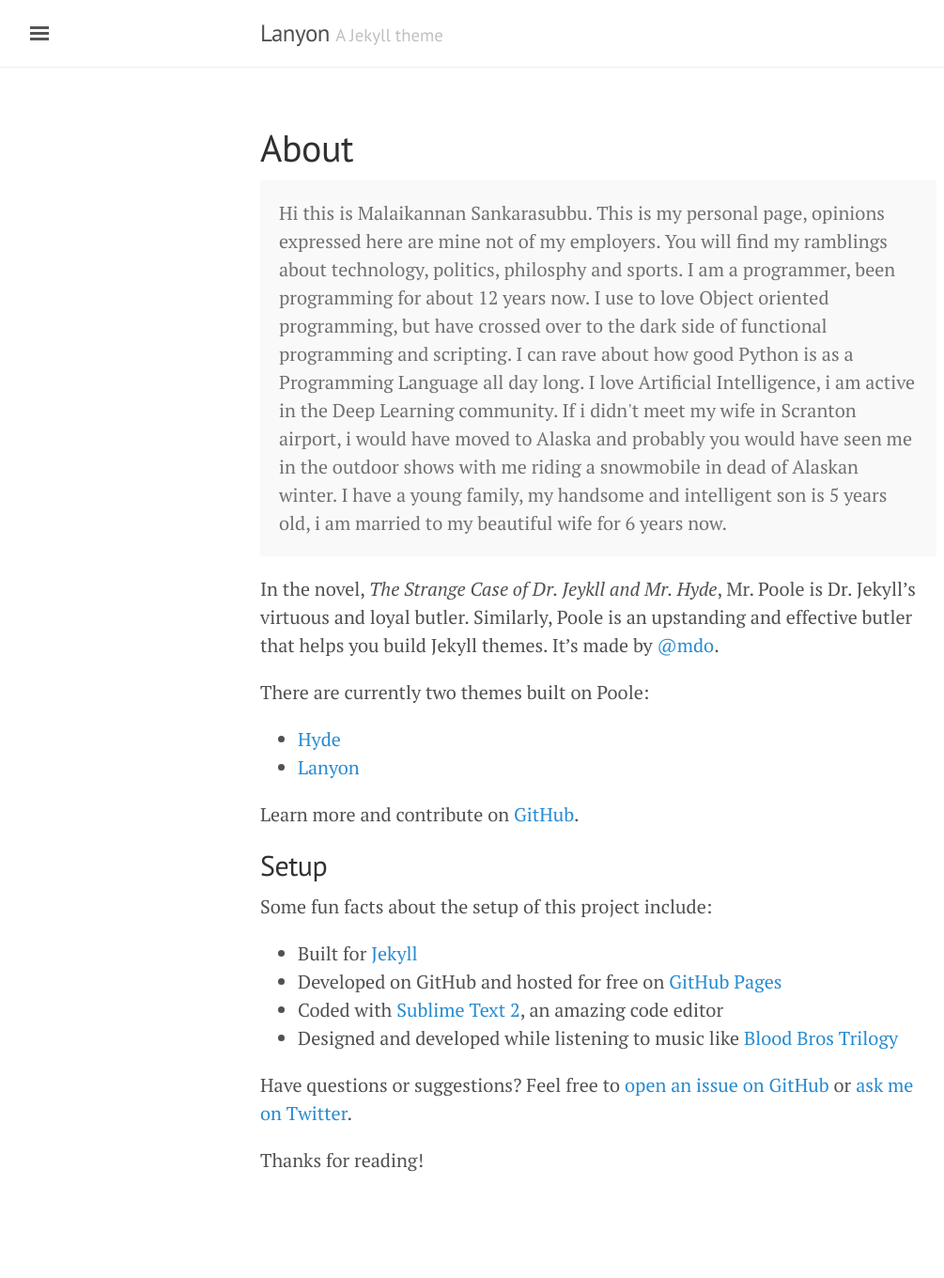
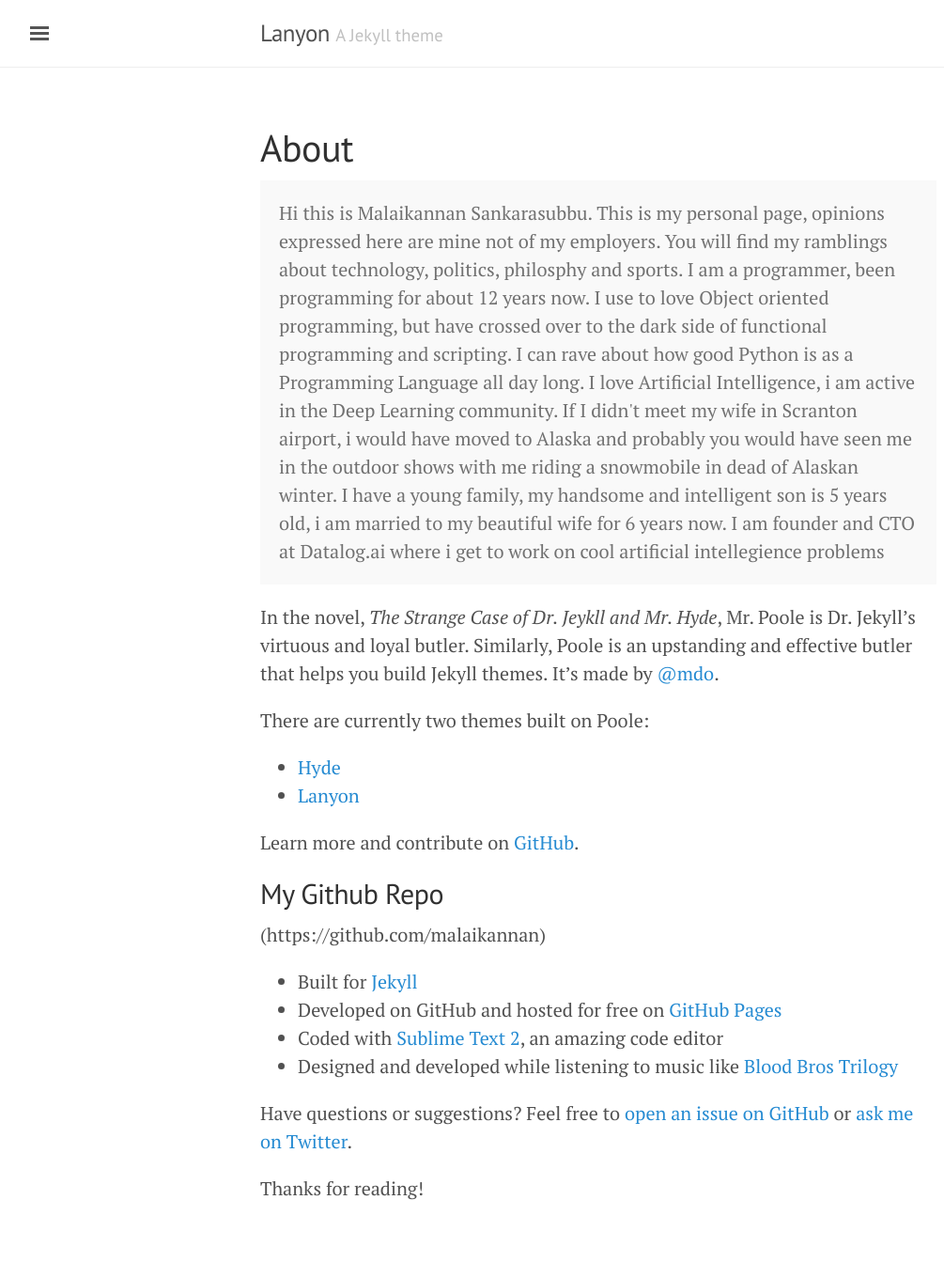
Before and after one commit to malaikannan/malaikannan.github.io, a Jekyll site: the page built from about.md, in a window 1280 px wide. Shown: the whole page at 94% size, without its empty margins (3-1008 px from the left). Built offline with Jekyll 4.4.1, drawn with Linux system fonts in a browser that asks for light colours; before the commit the page ends 1330 px from its top, so only the background shows below that.

Commit message:
added about message

```diff
--- a/about.md
+++ b/about.md
@@ -4,7 +4,7 @@ title: About
 ---
 
 <p class="message">
-  Hi this is Malaikannan Sankarasubbu. This is my personal page, opinions expressed here are mine not of my employers. You will find my ramblings about technology, politics, philosphy and sports. I am a programmer, been programming for about 12 years now. I use to love Object oriented programming, but have crossed over to the dark side of functional programming and scripting. I can rave about how good Python is as a Programming Language all day long. I love Artificial Intelligence, i am active in the Deep Learning community. If i didn't meet my wife in Scranton airport, i would have moved to Alaska and probably you would have seen me in the outdoor shows with me riding a snowmobile in dead of Alaskan winter. I have a young family, my handsome and intelligent son is 5 years old, i am married to my beautiful wife for 6 years now.
+  Hi this is Malaikannan Sankarasubbu. This is my personal page, opinions expressed here are mine not of my employers. You will find my ramblings about technology, politics, philosphy and sports. I am a programmer, been programming for about 12 years now. I use to love Object oriented programming, but have crossed over to the dark side of functional programming and scripting. I can rave about how good Python is as a Programming Language all day long. I love Artificial Intelligence, i am active in the Deep Learning community. If I didn't meet my wife in Scranton airport, i would have moved to Alaska and probably you would have seen me in the outdoor shows with me riding a snowmobile in dead of Alaskan winter. I have a young family, my handsome and intelligent son is 5 years old, i am married to my beautiful wife for 6 years now. I am founder and CTO at Datalog.ai where i get to work on cool artificial intellegience problems
 </p>
 
 In the novel, *The Strange Case of Dr. Jeykll and Mr. Hyde*, Mr. Poole is Dr. Jekyll's virtuous and loyal butler. Similarly, Poole is an upstanding and effective butler that helps you build Jekyll themes. It's made by [@mdo](https://twitter.com/mdo).
@@ -16,9 +16,9 @@ There are currently two themes built on Poole:
 
 Learn more and contribute on [GitHub](https://github.com/poole).
 
-## Setup
+## My Github Repo
 
-Some fun facts about the setup of this project include:
+(https://github.com/malaikannan)
 
 * Built for [Jekyll](http://jekyllrb.com)
 * Developed on GitHub and hosted for free on [GitHub Pages](https://pages.github.com)
```
